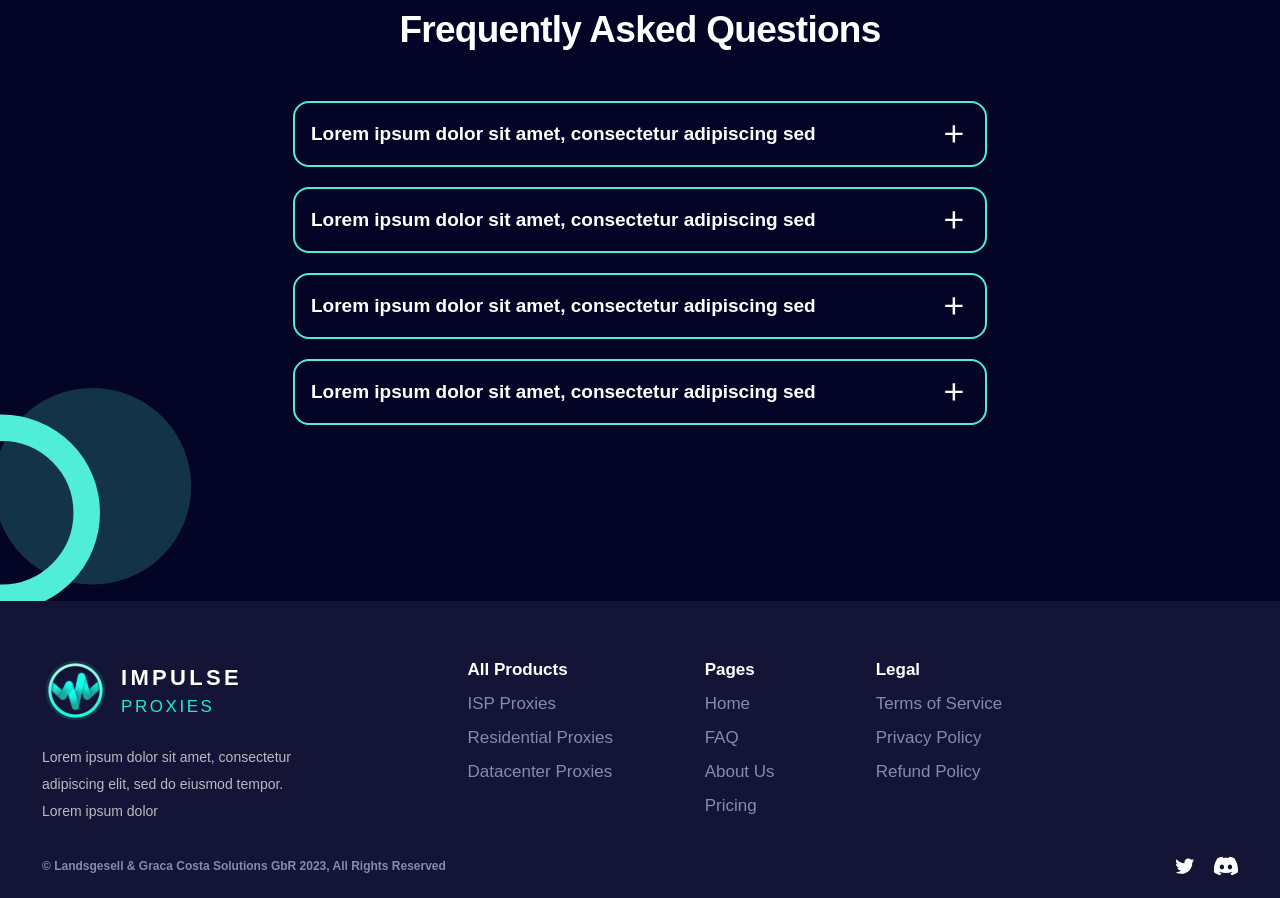
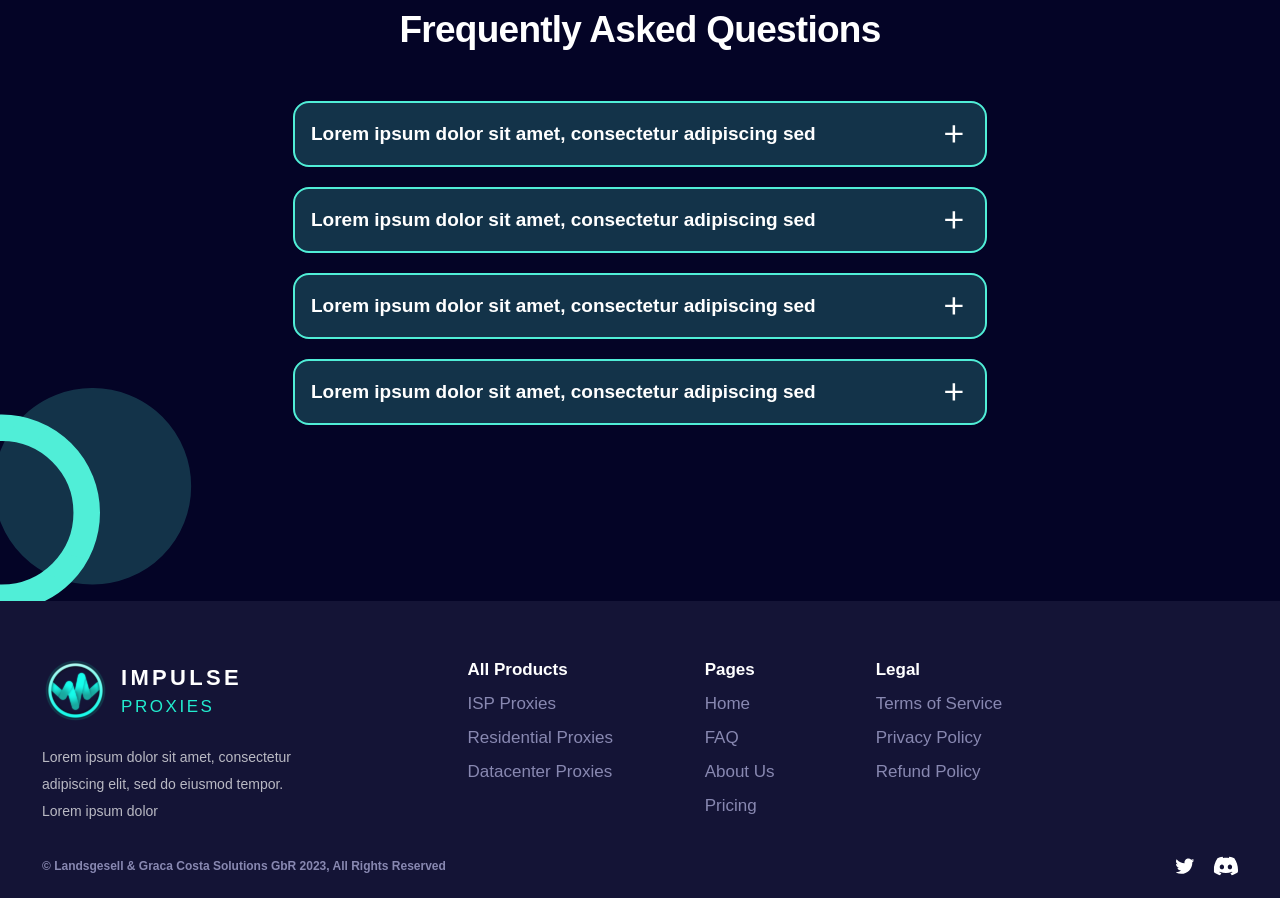
Before and after one commit to Radial-code/impulse-proxies, a Next.js app: page / in a window 1280 px wide. Shown: the part 2896-3794 px from the top of the page. Built offline with nearby package versions, Linux system fonts and the light colour scheme.

Commit message:
faq bg color

```diff
--- a/components/ImpulseFAQ.jsx
+++ b/components/ImpulseFAQ.jsx
@@ -46,7 +46,7 @@ const ImpulseFAQ = () => {
             return (
               <div
                 key={data.id}
-                className="mt-5 border-[2px] transition-opacity ease-in duration-300 border-cyan-green bg-dark-blue rounded-2xl px-4 py-4"
+                className="mt-5 border-[2px] transition-opacity ease-in duration-300 border-cyan-green bg-[#50EED733] rounded-2xl px-4 py-4"
               >
                 <div className="flex w-full justify-between">
                   <button
```
